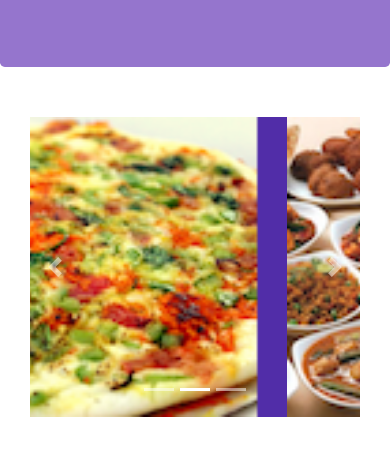
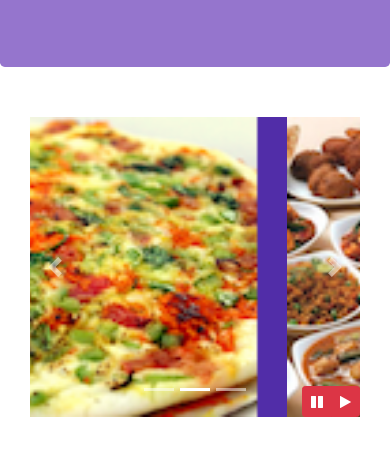
Before and after one commit to livingsneaky-art/conFusion-Responsive-Design-and-Bootstrap-Grid-System, a website: page index.html in a window 390 px wide. Shown: the part 381-844 px from the top of the page. Drawn offline with nearby package versions, Linux system fonts and the light colour scheme.

Commit message:
Responsive Bootstrap JQuery

```diff
--- a/css/styles.css
+++ b/css/styles.css
@@ -67,3 +67,9 @@ body {
     left: 0;
     min-height: 300px;
 }
+
+#carouselButton {
+    right: 0px;
+    position: absolute;
+    bottom: 0px;
+}
--- a/index.html
+++ b/index.html
@@ -233,6 +233,15 @@
                     <a class="carousel-control-next" href="#mycarousel" role="button" data-slide="next">
                         <span class="carousel-control-next-icon"></span>
                     </a>
+                    <!--Adding the Carousel Control Buttons-->
+                    <div class="btn-group" id="carouselButton">
+                        <button class="btn btn-danger btn-sm" id="carousel-pause">
+                            <span class="fa fa-pause"></span>
+                        </button>
+                        <button class="btn btn-danger btn-sm" id="carousel-play">
+                            <span class="fa fa-play"></span>
+                        </button>
+                    </div>
                 </div>
             </div>
         </div>
@@ -336,6 +345,18 @@
     <script src="node_modules/jquery/dist/jquery.slim.min.js"></script>
     <script src="node_modules/popper.js/dist/umd/popper.min.js"></script>
     <script src="node_modules/bootstrap/dist/js/bootstrap.min.js"></script>
+    <!--Adding Javascript Code-->
+    <script>
+        $(document).ready(function() {
+            $('#mycarousel').carousel({interval: 2000});
+            $('#carousel-pause').click(function() {
+                $('#mycarousel').carousel('pause');
+            });
+            $('#carousel-play').click(function() {
+                $('#mycarousel').carousel('cycle');
+            });
+        });
+    </script>
 </body>
 
 </html>
```
